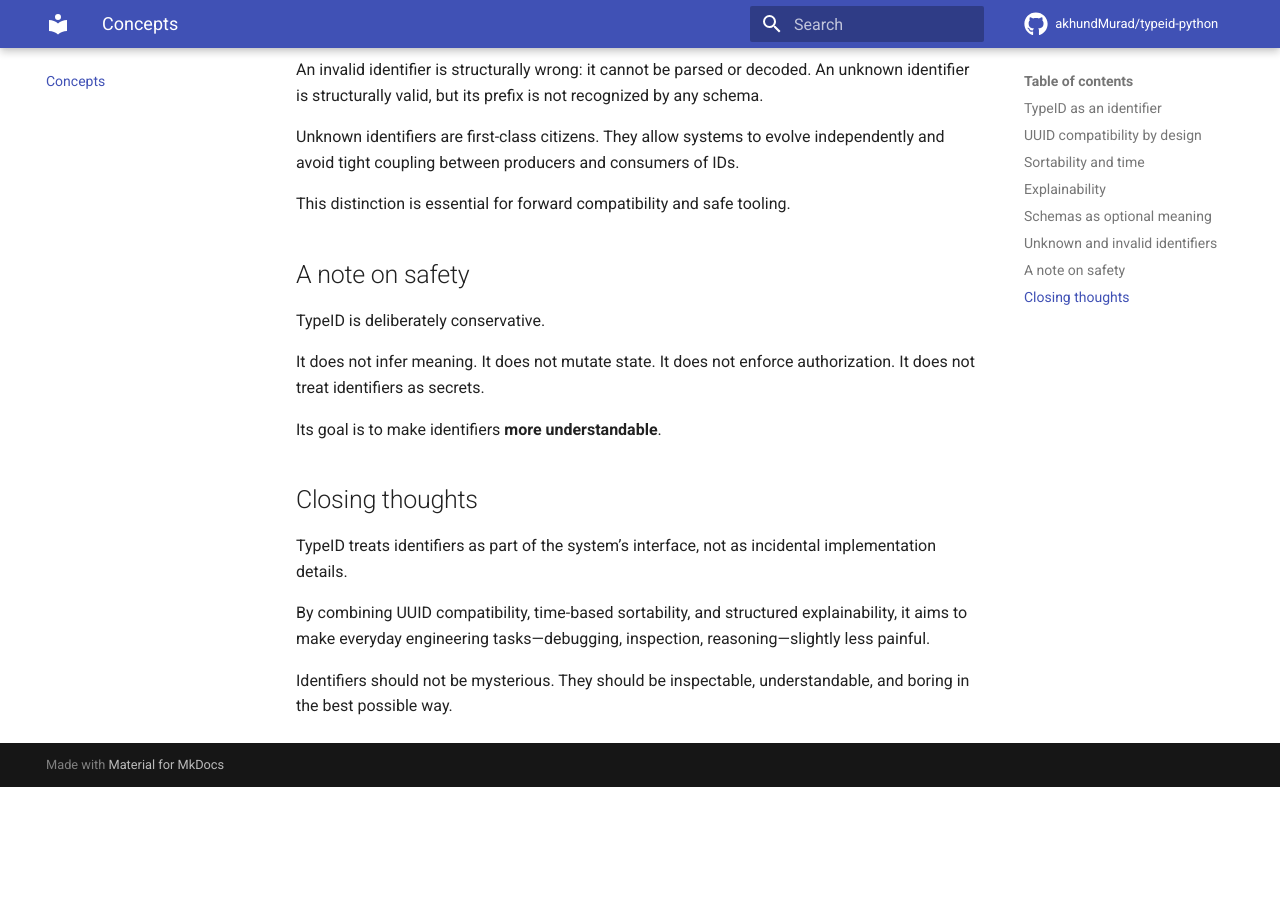
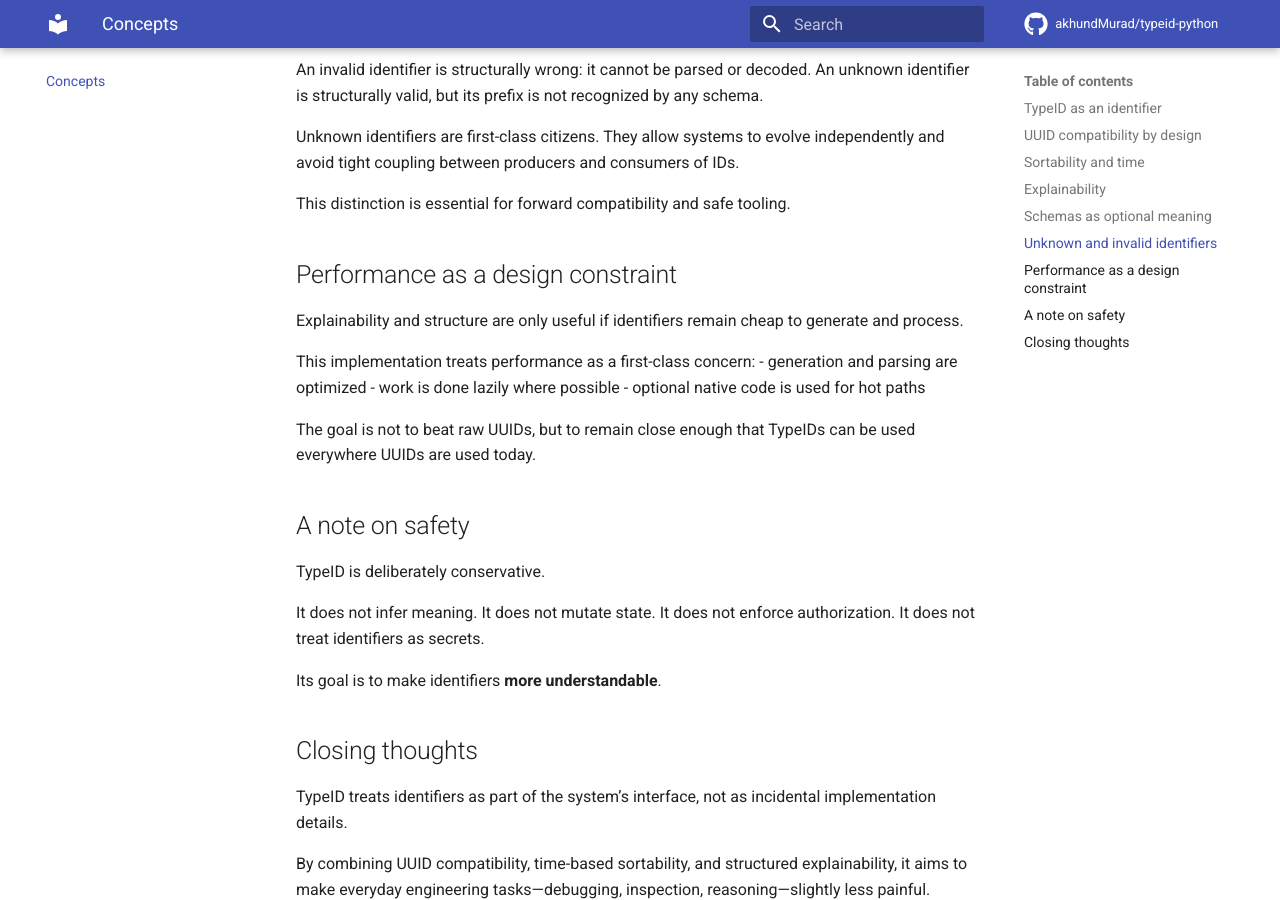
Before and after one commit to akhundMurad/typeid-python, an MkDocs documentation site: the page built from docs/concepts.md, in a window 1280 px wide and 900 px high, scrolled down 2712 px. Built offline with MkDocs 1.6.1 and Material for MkDocs 9.7.7, drawn with Linux system fonts in a browser that asks for light colours; comment, search, counter and statistics services are not loaded; before the commit the page ends 3499 px from its top, so only the background shows below that.

Commit message:
docs: add performance section in docs

```diff
--- a/docs/concepts.md
+++ b/docs/concepts.md
@@ -96,6 +96,17 @@ Unknown identifiers are first-class citizens. They allow systems to evolve indep
 
 This distinction is essential for forward compatibility and safe tooling.
 
+## Performance as a design constraint
+
+Explainability and structure are only useful if identifiers remain cheap to generate and process.
+
+This implementation treats performance as a first-class concern:
+- generation and parsing are optimized
+- work is done lazily where possible
+- optional native code is used for hot paths
+
+The goal is not to beat raw UUIDs, but to remain close enough that TypeIDs can be used everywhere UUIDs are used today.
+
 ## A note on safety
 
 TypeID is deliberately conservative.
--- a/mkdocs.yml
+++ b/mkdocs.yml
@@ -41,6 +41,7 @@ markdown_extensions:
 nav:
   - Index: index.md
   - Quickstart: quickstart.md
+  - Performance: performance.md
   - Reference:
       - TypeID: reference/typeid.md
       - Explain: reference/explain.md
```
Also changed, not shown: README.md (+26 -26 lines), docs/performance.md (added, +1 -0 lines), docs/quickstart.md (+5 -0 lines), 1 other file.
